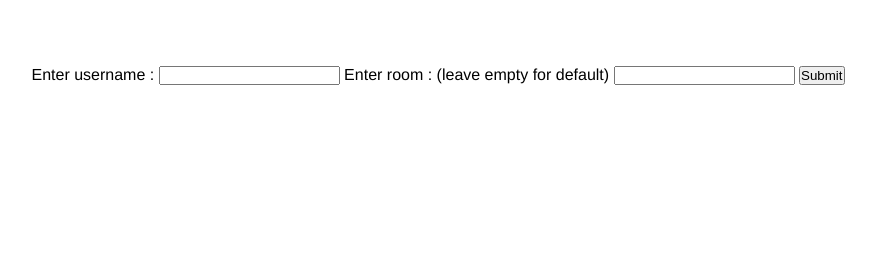
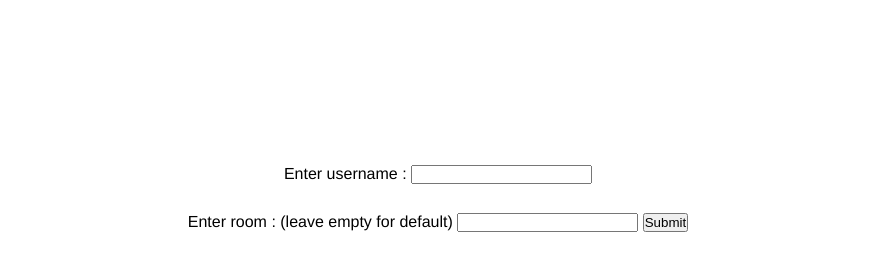
Before and after one commit to akash-joshi/Open-Chat, a website: page index.html in a window 1280 px wide. Shown: the whole page, without its empty margins (202-1078 px from the left). Drawn offline with nearby package versions, Linux system fonts and the light colour scheme; no server answers.

Commit message:
nama heff

```diff
--- a/css/style.css
+++ b/css/style.css
@@ -73,7 +73,8 @@ body {
 #login {
   text-align: center;
   vertical-align: middle;
-  line-height: 150px;
+  margin-top: 150px;
+  line-height: 3em;
 }
 
 #update {
--- a/package.json
+++ b/package.json
@@ -8,7 +8,7 @@
     "express-socket.io-session": "^1.3.2",
     "socket.io": "^2.0.3",
     "string-hash": "^1.1.3",
-    "micro" : "latest"
+    "micro": "latest"
   },
   "scripts": {
     "start-dev": "supervisor -e html,js,css server.js"
```
Also changed, not shown: index.html (+1 -0 lines), 1 other file.
